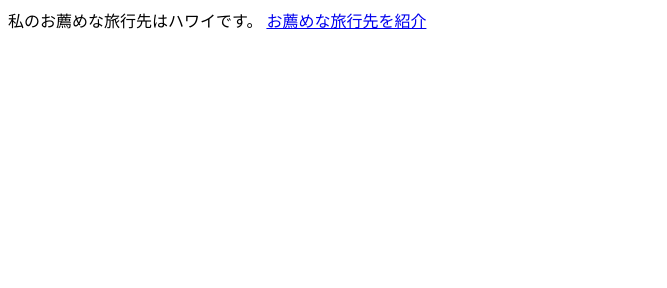
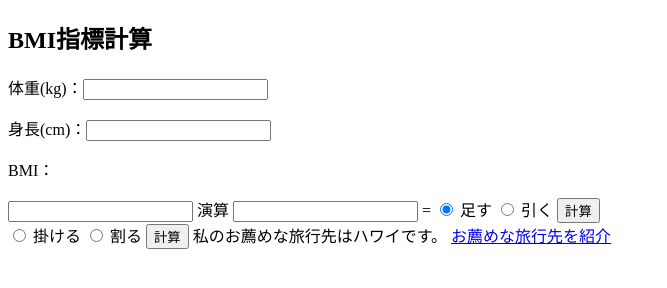
Before and after one commit to omu-aaa24170/omu-aaa24170.github.io, a plain HTML site: page second.html in a window 1280 px wide. Shown: the whole page, without its empty margins (0-667 px from the left). Drawn offline with Linux system fonts and the light colour scheme.

Commit message:
Update second.html

```diff
--- a/second.html
+++ b/second.html
@@ -1,6 +1,41 @@
 <!DOCTYPE html>
 <html lang="ja">
   <head>
+    <h2>BMI指標計算</h2>
+<form oninput="bmi.value = Math.round(Number(weight.value) / Math.pow(Number(height.value)/100, 2) * 10) / 10">
+    <p><label>体重(kg)：<input name="weight" type="number" step="any"></label></p>
+    <p><label>身長(cm)：<input name="height" type="number" step="any"></label></p>
+    <p><label>BMI：<output name="bmi"></output></label></p>
+</form>
+
+    <form onsubmit="return false">
+    <input type="number" id="num01"> 演算
+    <input type="number" id="num02"> =
+    <output for="num01 num02" id="result0"></output>
+
+    <!-- ラジオボタン選択肢 -->
+    <input id="plus" type="radio" name="cal0" value="+" checked>
+    <label for="plus">足す</label>
+    <input id="minus" type="radio" name="cal0" value="-">
+    <label for="minus">引く</label>
+
+    <button onclick="result0.value =
+        (cal0[0].checked)? Number(num01.value) + Number(num02.value) :
+        (cal0[1].checked)? Number(num01.value) - Number(num02.value) : NaN">計算</button>
+</form>
+    <!-- ラジオボタンに2つ追加 -->
+<input id="multiply" type="radio" name="cal0" value="*">
+<label for="multiply">掛ける</label>
+<input id="divide" type="radio" name="cal0" value="/">
+<label for="divide">割る</label>
+
+<!-- ボタンのonclick属性を修正 -->
+<button onclick="result0.value =
+    (cal0[0].checked)? Number(num01.value) + Number(num02.value) :
+    (cal0[1].checked)? Number(num01.value) - Number(num02.value) :
+    (cal0[2].checked)? Number(num01.value) * Number(num02.value) :
+    (cal0[3].checked)? Number(num01.value) / Number(num02.value) : NaN">計算</button>
+
     <title>お薦めな旅行先を紹介</title>
   </head>
   <body>
```
